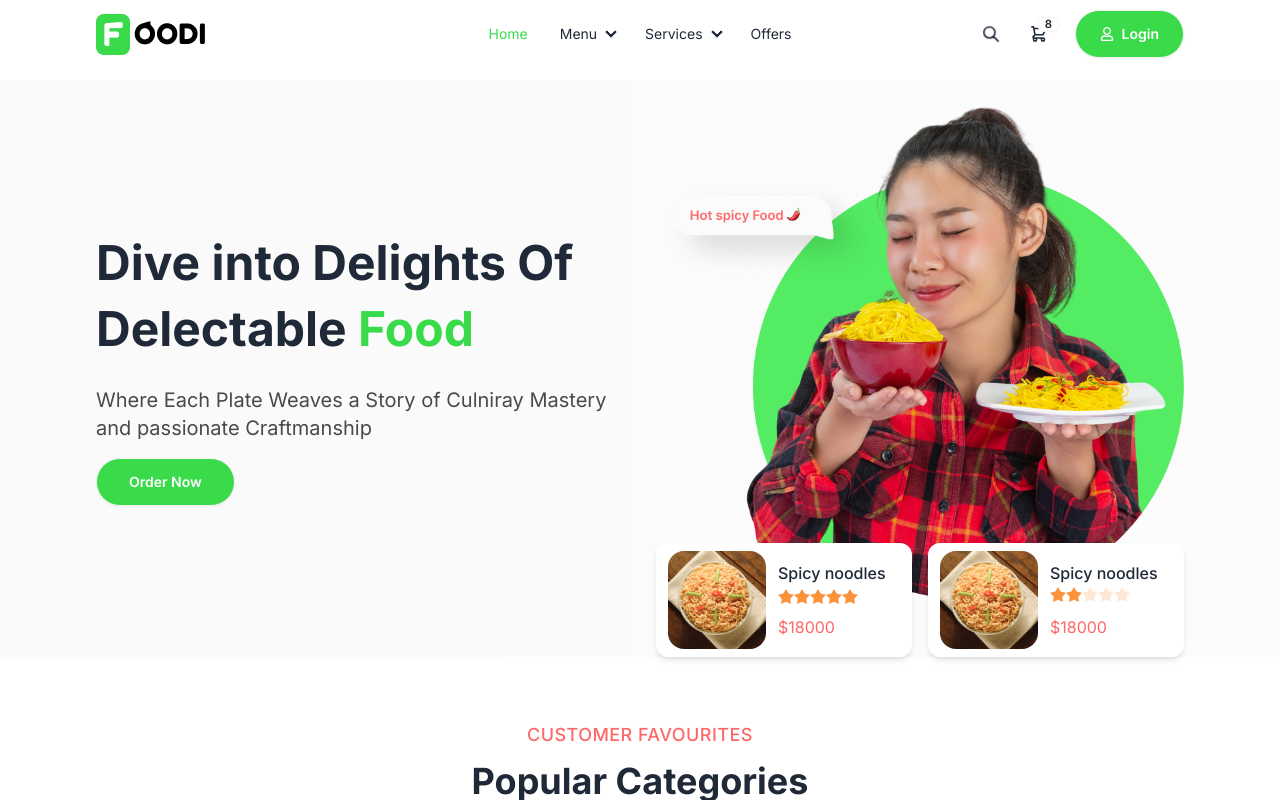
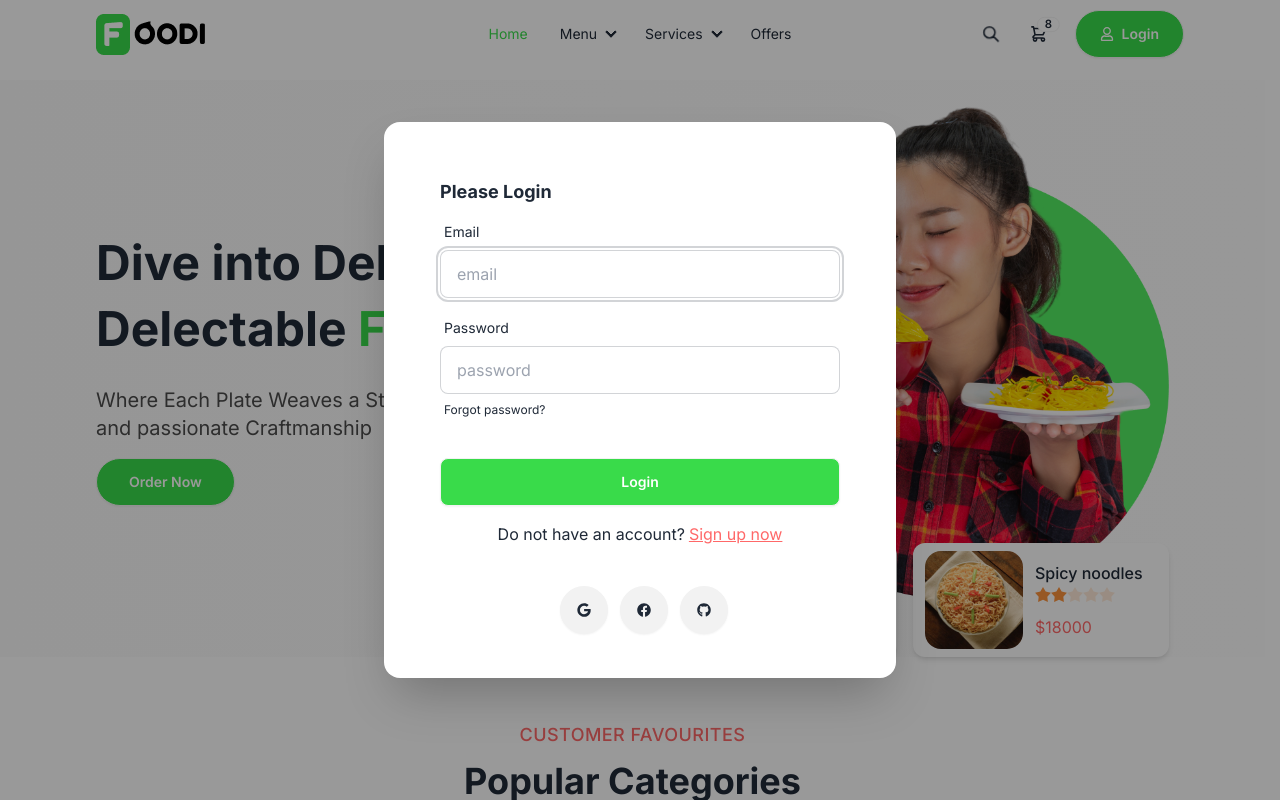
Before and after one commit to Johntech-dev/Foodie, a React (Create React App) app in the folder foodie-client/: page / in a window 1280 px wide. Both pictures are taken after a click on the button "Login". Shown: the top 800 px of the page. Built offline with nearby package versions, Linux system fonts and the light colour scheme.

Commit message:
startedtheloginpage

```diff
--- a/foodie-client/package.json
+++ b/foodie-client/package.json
@@ -8,6 +8,7 @@
     "@testing-library/user-event": "^13.2.1",
     "react": "^18.3.1",
     "react-dom": "^18.3.1",
+    "react-hook-form": "^7.51.4",
     "react-icons": "^5.1.0",
     "react-router-dom": "^6.23.0",
     "react-scripts": "5.0.1",
--- /dev/null
+++ b/foodie-client/src/components/Modal.jsx
@@ -0,0 +1,76 @@
+import React from 'react'
+import { Link } from 'react-router-dom'
+import { FaFacebook, FaGithub, FaGoogle } from "react-icons/fa";
+import { useForm } from "react-hook-form"
+
+
+const Modal = () => {
+
+    const {
+        register,
+        handleSubmit,
+        formState: { errors },
+      } = useForm()
+
+      const onSubmit = (data) => console.log(data)
+
+  return (
+    <div>
+    <dialog id="my_modal_5" className="modal modal-middle sm:modal-middle">
+  <div className="modal-box">
+    <div className="modal-action flex flex-col justify-center  mt-0">
+
+    <form  onSubmit={handleSubmit(onSubmit)} className="card-body" method='dialog'>
+        <h3 className='font-bold text-lg'>Please Login</h3>
+        {/* email */}
+        <div className="form-control">
+          <label className="label">
+            <span className="label-text">Email</span>
+          </label>
+          <input type="email"
+          placeholder="email"
+          className="input input-bordered"
+          required
+          {...register("example")}
+          />
+        </div>
+        {/* password */}
+        <div className="form-control">
+          <label className="label mt-1">
+            <span className="label-text">Password</span>
+          </label>
+          <input type="password" placeholder="password" className="input input-bordered" required />
+          <label className="label">
+            <a href="#" className="label-text-alt link link-hover">Forgot password?</a>
+          </label>
+
+         {/*  error */}
+
+
+          {/* Login button */}
+        </div>
+        <div className="form-control mt-6">
+          <input type='submit' value='Login' className='btn bg-green text-white' />
+        </div>
+        <p className='text-center my-2'>Do not have an account?<Link to={'/signup'} className='underline text-red ml-1'>Sign up now</Link></p>
+      </form>
+       {/* social sign in */}
+      <div className='text-center space-x-3 mb-5'>
+      <button className="btn btn-circle hover:bg-green hover:text-white">
+      <FaGoogle />
+     </button>
+      <button className="btn btn-circle hover:bg-green hover:text-white">
+      <FaFacebook />
+     </button>
+      <button className="btn btn-circle hover:bg-green hover:text-white">
+      <FaGithub />
+     </button>
+      </div>
+    </div>
+  </div>
+</dialog>
+    </div>
+  )
+}
+
+export default Modal
--- a/foodie-client/src/components/Navbar.jsx
+++ b/foodie-client/src/components/Navbar.jsx
@@ -1,6 +1,7 @@
 import React, { useContext, useEffect, useState } from "react";
 import { FaRegUser } from "react-icons/fa";
 import { Link } from "react-router-dom";
+import Modal from './Modal'
 
 const Navbar = () => {
   const [isSticky, setSticky] = useState(false);
@@ -157,9 +158,11 @@
           {/* login btn */}
           <button
           className="btn flex items-center gap-2 rounded-full px-6 bg-green text-white"
-        >
+          onClick={()=>document.getElementById('my_modal_5').showModal()}
+          >
           <FaRegUser /> Login
         </button>
+        <Modal />
         </div>
       </div>
     </header>
--- /dev/null
+++ b/foodie-client/src/pages/signup/Signup.jsx
@@ -0,0 +1,9 @@
+import React from 'react'
+
+const Signup = () => {
+  return (
+    <div>Signup</div>
+  )
+}
+
+export default Signup;
--- a/foodie-client/src/router/Router.jsx
+++ b/foodie-client/src/router/Router.jsx
@@ -17,7 +17,8 @@
         {
             path:"/menu",
             element: <Menu />
-        }
+        },
+
     ]
    }
 ])
```
Also changed, not shown: 1 other file (tests, documents, lock files or other folders).
